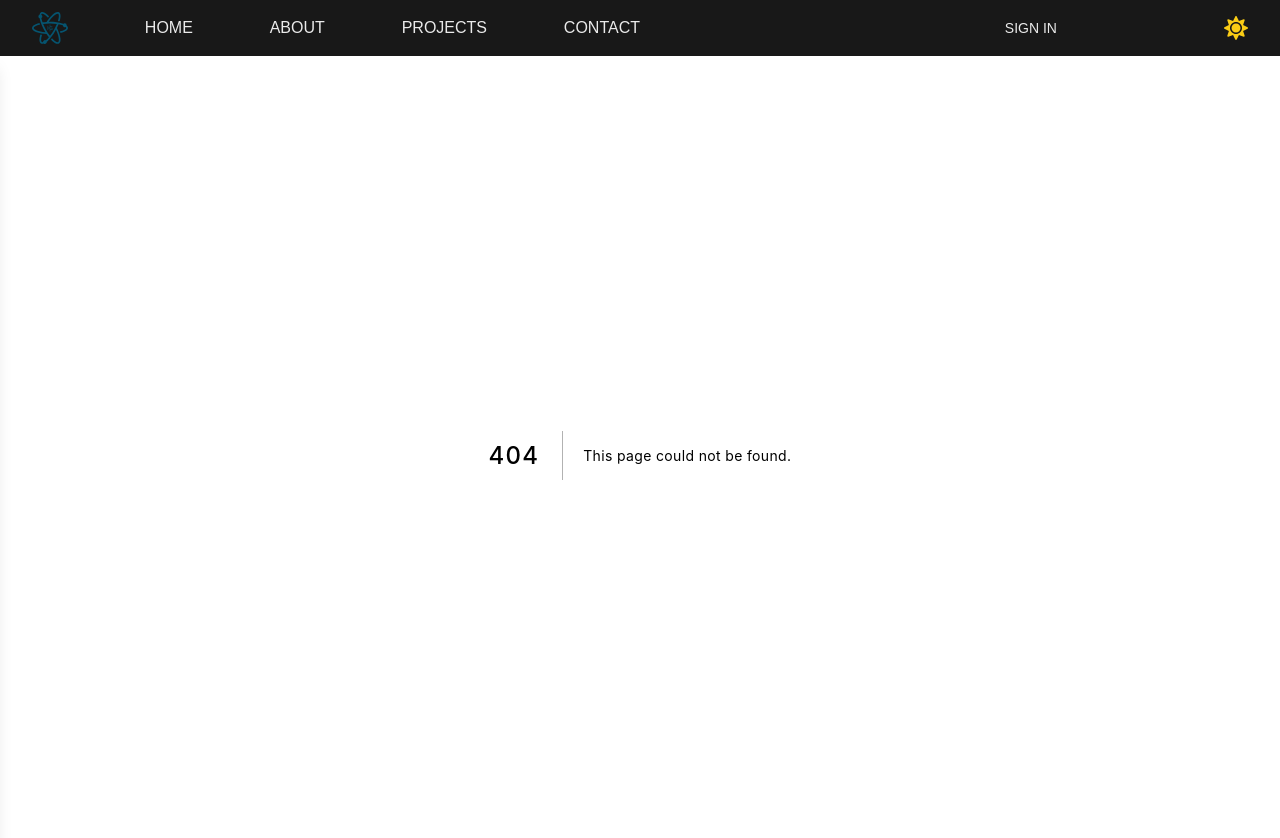
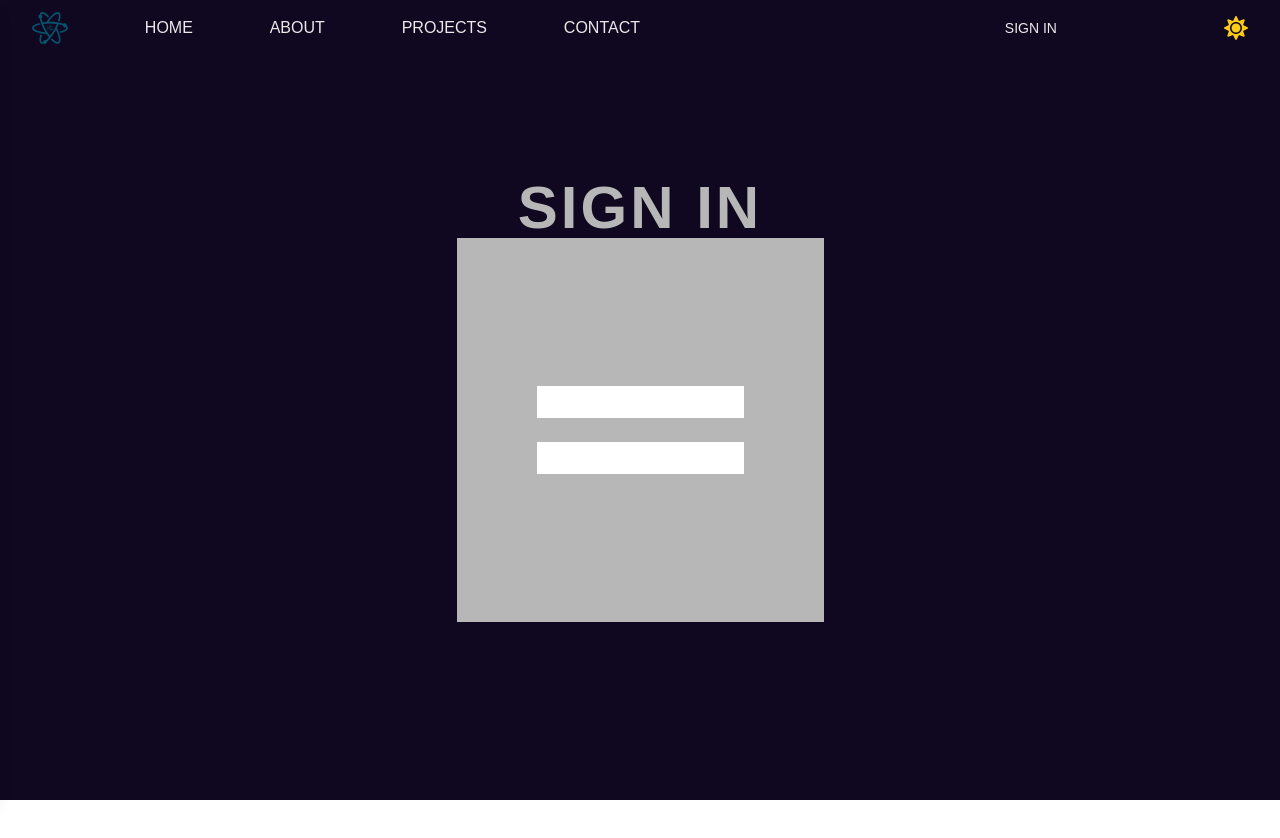
Before and after one commit to HorotanGelu/gelu-horotan, a Next.js app: page /signin in a window 1280 px wide. Before the commit this address had no page. Shown: the top 838 px of the page. After the commit the page ends 800 px from the top, so only its background shows below. Built offline with nearby package versions, Linux system fonts and the light colour scheme; a web font is replaced by a local one.

Commit message:
Refactoring and eliminating the modal for login and register, initial basic styling

```diff
--- a/globals.css
+++ b/globals.css
@@ -16,6 +16,9 @@
   .theme-color {
     @apply bg-primary dark:bg-secondary;
   }
+  .container {
+    @apply bg-primary dark:bg-secondary text-secondary_s_2 dark:text-primary_s_2 min-w-full w-full h-screen;
+  }
 
   h2,
   h3,
@@ -25,16 +28,6 @@
   p {
     @apply font-medium;
   }
-
-  /* h1,
-  h2,
-  h3,
-  h4,
-  h5,
-  h6,
-  p {
-    @apply text-primary_t dark:text-secondary_s_2;
-  } */
 
   h1 {
     @apply text-6xl font-bold tracking-wider;
--- a/src/components/Form/LoginForm.tsx
+++ b/src/components/Form/LoginForm.tsx
@@ -28,9 +28,8 @@ const LoginForm = () => {
   // }, [])
 
   return (
-    <div className='flex h-full min-h-full w-full items-center justify-center rounded-3xl '>
     <form
-        className='flex flex-col  w-full min-h-full items-center justify-center'
+      className='flex flex-col bg-secondary_s_2  h-96 p-20 rounded-3xl gap-16 overflow-hidden items-center justify-center'
       onSubmit={e => onSubmit(e)}
     >
       <Input name='email' type='text' onChangeHandler={e => onChange(e)} />
@@ -41,7 +40,6 @@ const LoginForm = () => {
       />{' '}
       <input type='submit' className='btn btn-primary' value='Login' />
     </form>
-    </div>
   )
 }
 
--- a/src/components/Navigation.tsx
+++ b/src/components/Navigation.tsx
@@ -26,7 +26,7 @@ const Navigation = () => {
     <>
       <nav
         className={
-          ' flex flex-row  w-full py-3 px-8  justify-between bg-primary dark:bg-secondary   items-center'
+          ' flex flex-row fixed w-full py-3 px-8  justify-between bg-primary dark:bg-secondary   items-center'
         }
       >
         <ul className='flex flex-row w-1/2 justify-between items-center'>
--- /dev/null
+++ b/src/pages/signin.tsx
@@ -0,0 +1,14 @@
+import React from 'react'
+import LoginForm from '../components/Form/LoginForm'
+
+const Signin = () => {
+  return (
+    <div className='container flex flex-col items-center justify-center'>
+      <h1 className=''>SIGN IN</h1>
+
+      <LoginForm />
+    </div>
+  )
+}
+
+export default Signin
--- a/tailwind.config.js
+++ b/tailwind.config.js
@@ -9,11 +9,11 @@ module.exports = {
   theme: {
     extend: {
       colors: {
-        primary_s_2: '#131313',
-        primary_s: '#161616',
-        primary: '#181818',
-        primary_t: '#2f2f2f',
-        primary_t_2: '#464646',
+        primary_s_2: '#0d061a',
+        primary_s: '#0e061d',
+        primary: '#100720',
+        primary_t: '#282036',
+        primary_t_2: '#40394d',
         secondary_s_2: '#b7b7b7',
         secondary_s: '#cecece',
         secondary: '#E5E5E5',
```
Lines whose indentation alone changed are shown as unchanged.
